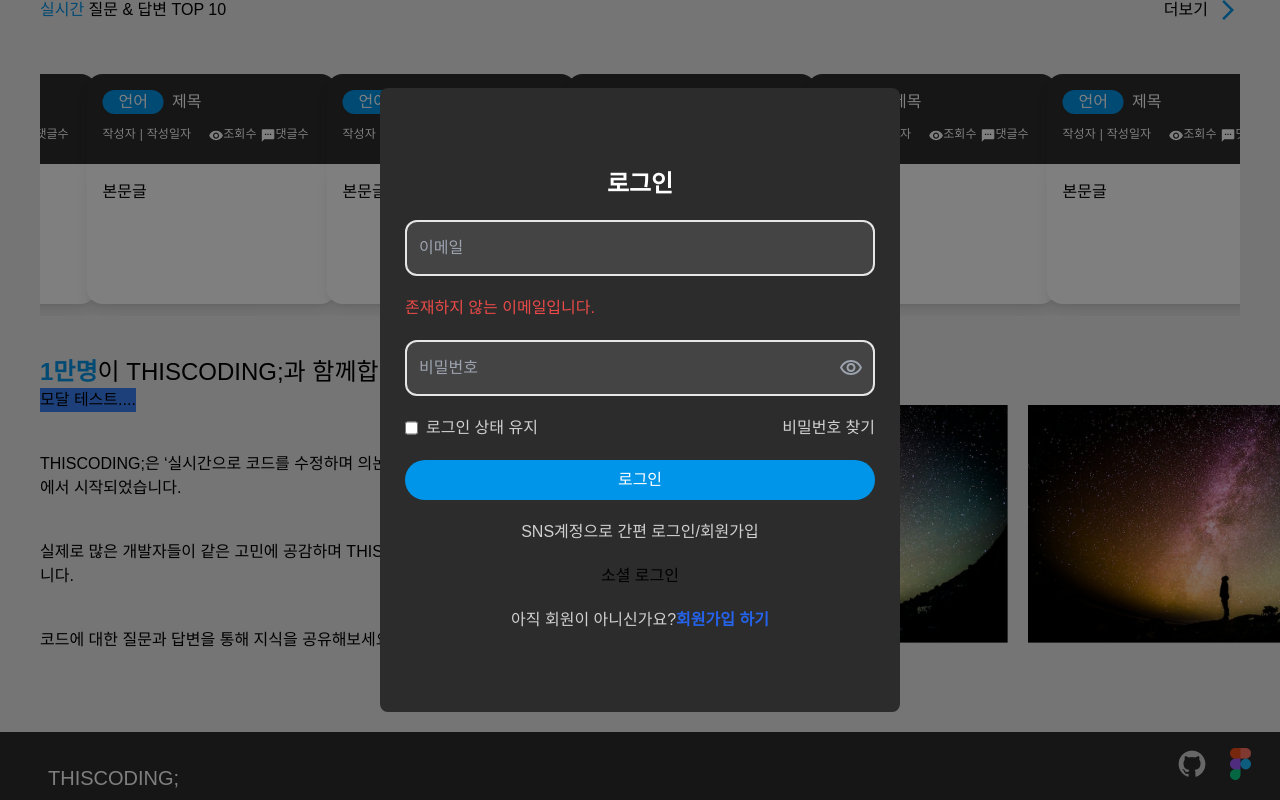
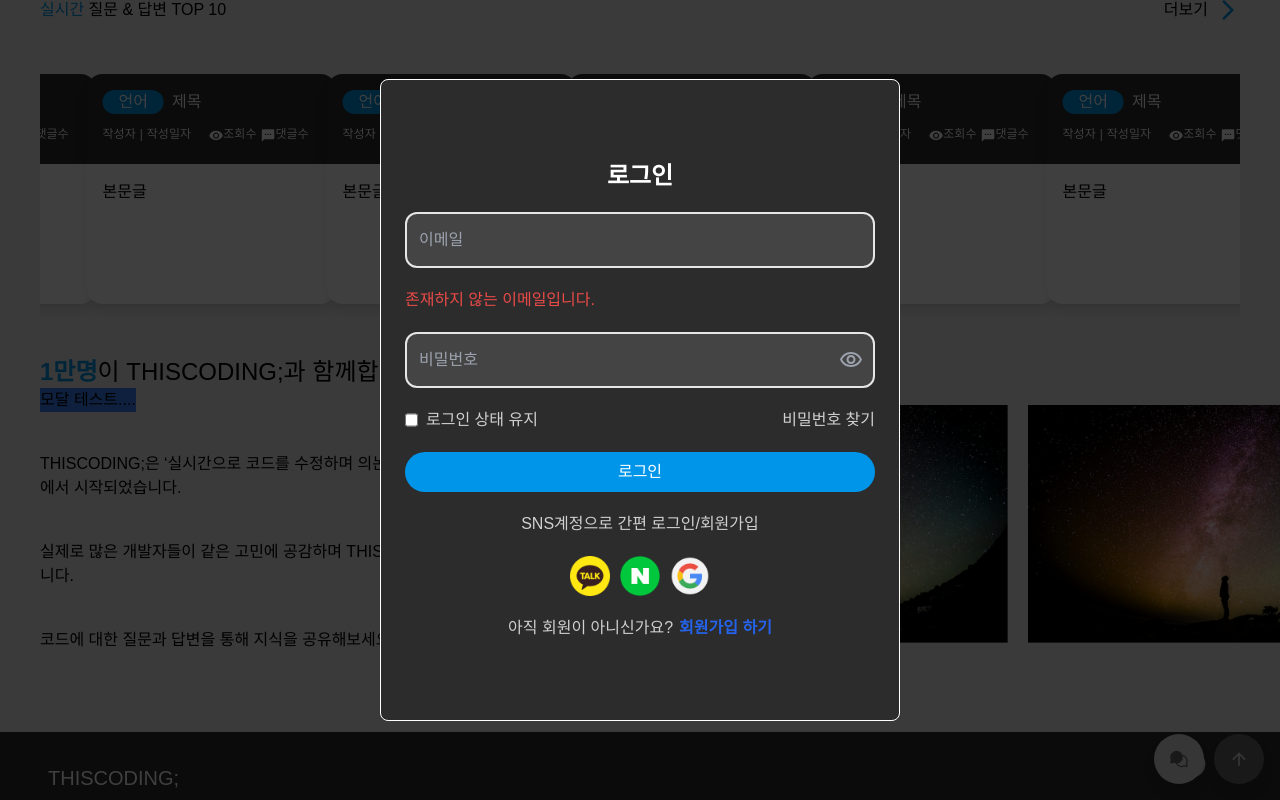
Before and after one commit to GadiGoodi/front, a Next.js app in the folder thiscoding/: page / in a window 1280 px wide. Both pictures are taken after a click on the button "모달 테스트....". Shown: the part 452-1252 px from the top of the page. Built offline with nearby package versions, Linux system fonts and the light colour scheme; a web font is replaced by a local one.

Commit message:
feat: 채팅, top 플로팅 버튼

```diff
--- /dev/null
+++ b/thiscoding/app/(components)/common/Chatting.tsx
@@ -0,0 +1,21 @@
+'use client';
+
+import { PiChatsCircleFill } from 'react-icons/pi';
+import '@/app/globals.css';
+
+const Chatting = () => {
+  return (
+    <>
+      <div className="fixed bottom-0 right-[60px] p-4 ">
+        <button className="bg-[#D9D9D9] rounded-full w-[50px] h-[50px] flex items-center justify-center  shadow-lg">
+          <PiChatsCircleFill
+            className="transform"
+            style={{ color: '#656565', fontSize: '20px' }}
+          />
+        </button>
+      </div>
+    </>
+  );
+};
+
+export default Chatting;
--- a/thiscoding/app/(components)/common/LogIn.tsx
+++ b/thiscoding/app/(components)/common/LogIn.tsx
@@ -4,18 +4,39 @@
 import React, { useState } from 'react';
 import VisibilityOutlinedIcon from '@mui/icons-material/VisibilityOutlined';
 import VisibilityOffOutlinedIcon from '@mui/icons-material/VisibilityOffOutlined';
+import Image from 'next/image';
+import Naver from '@/public/asset/naverIcon.png';
+import Google from '@/public/asset/googleIcon.png';
+import Kakao from '@/public/asset/kakaoIcon.png';
 
-const Login = () => {
+const Login = ({
+  onClose,
+  toggleModal,
+}: {
+  onClose: () => void;
+  toggleModal: () => void;
+}) => {
   const [showPassword, setShowPassword] = useState(false);
 
   const togglePasswordVisibility = () => {
     setShowPassword(!showPassword);
   };
 
+  const handleBackgroundClick = (e: React.MouseEvent) => {
+    e.stopPropagation();
+    onClose();
+  };
+
   return (
-    <>
-      <div className="bg-[#2C2C2C] w-[520px] grid place-items-center rounded-lg">
-        <div className="w-[470px] my-20 grid place-items-center gap-5">
+    <div
+      className="fixed inset-0 bg-black bg-opacity-50 flex justify-center items-center z-50"
+      onClick={handleBackgroundClick}
+    >
+      <div
+        className="border border-white bg-[#2C2C2C] w-[520px] grid place-items-center rounded-lg relative"
+        onClick={(e) => e.stopPropagation()}
+      >
+        <div className="w-[470px] py-20 grid place-items-center gap-5">
           <div className="text-white text-2xl font-bold">로그인</div>
           <input
             className="h-14 rounded-xl w-full border-2 text-white border-[#E6E6E6] bg-[#444444] px-3 py-2 focus:outline-none "
@@ -31,7 +52,6 @@
               type={showPassword ? 'text' : 'password'}
               placeholder="비밀번호"
             />
-            {/* 비밀번호 보이기/숨기기 아이콘 */}
             {showPassword ? (
               <VisibilityOffOutlinedIcon
                 className="absolute right-3 text-gray-400 cursor-pointer"
@@ -57,14 +77,38 @@
             로그인
           </button>
           <div className="text-[#D0D0D0]">SNS계정으로 간편 로그인/회원가입</div>
-          <div>소셜 로그인</div>
-          <div className="flex">
+          <div className="flex space-x-2.5">
+            <Image
+              src={Kakao}
+              alt="Kakao"
+              layout="fixed"
+              width={40}
+              height={40}
+            />
+            <Image
+              src={Naver}
+              alt="Naver"
+              layout="fixed"
+              width={40}
+              height={40}
+            />
+            <Image
+              src={Google}
+              alt="Google"
+              layout="fixed"
+              width={40}
+              height={40}
+            />
+          </div>
+          <div className="flex space-x-1.5">
             <div className="text-[#D0D0D0]">아직 회원이 아니신가요?</div>
-            <button className="text-blue-600 font-bold">회원가입 하기</button>
+            <button className="text-blue-600 font-bold" onClick={toggleModal}>
+              회원가입 하기
+            </button>
           </div>
         </div>
       </div>
-    </>
+    </div>
   );
 };
 
--- /dev/null
+++ b/thiscoding/app/(components)/common/ScrollUp.tsx
@@ -0,0 +1,28 @@
+'use client';
+
+import ArrowUpwardIcon from '@mui/icons-material/ArrowUpward';
+import '@/app/globals.css';
+
+const ScrollUp = () => {
+  const backToTop = () => {
+    window.scrollTo({ top: 0, behavior: 'smooth' });
+  };
+
+  return (
+    <>
+      <div className="fixed bottom-0 right-0 p-4">
+        <button
+          className="bg-[#656565] rounded-full w-[50px] h-[50px] flex items-center justify-center shadow-lg"
+          onClick={backToTop}
+        >
+          <ArrowUpwardIcon
+            className="transform"
+            style={{ color: '#D9D9D9', fontSize: '20px' }}
+          />
+        </button>
+      </div>
+    </>
+  );
+};
+
+export default ScrollUp;
--- a/thiscoding/app/layout.tsx
+++ b/thiscoding/app/layout.tsx
@@ -1,10 +1,11 @@
-import type { Metadata } from "next";
-import ReactQueryProviders from "./(hooks)/useReactQuery";
-
+import type { Metadata } from 'next';
+import ReactQueryProviders from './(hooks)/useReactQuery';
+import Chatting from './(components)/common/Chatting';
+import ScrollUp from './(components)/common/ScrollUp';
 
 export const metadata: Metadata = {
-  title: "Create Next App",
-  description: "Generated by create next app",
+  title: 'Create Next App',
+  description: 'Generated by create next app',
 };
 
 export default function RootLayout({
@@ -17,6 +18,8 @@
       <body>
         <ReactQueryProviders>
           {children}
+          <Chatting />
+          <ScrollUp />
         </ReactQueryProviders>
       </body>
     </html>
--- a/thiscoding/app/page.tsx
+++ b/thiscoding/app/page.tsx
@@ -18,7 +18,7 @@
 import Login from './(components)/common/LogIn';
 
 export default function Home() {
-  const top10Items = Array(10).fill(null); // Top10 데이터
+  const top10Items = Array(10).fill(null);
 
   const sliderSettings = {
     dots: false, // 하단 점 표시
@@ -65,7 +65,6 @@
         </Link>
       </div>
 
-      {/* Slider Component */}
       <div className="m-10">
         <Slider {...sliderSettings}>
           {top10Items.map((_, index) => (
```
Also changed, not shown: thiscoding/app/mypage/layout.tsx (+4 -6 lines).
